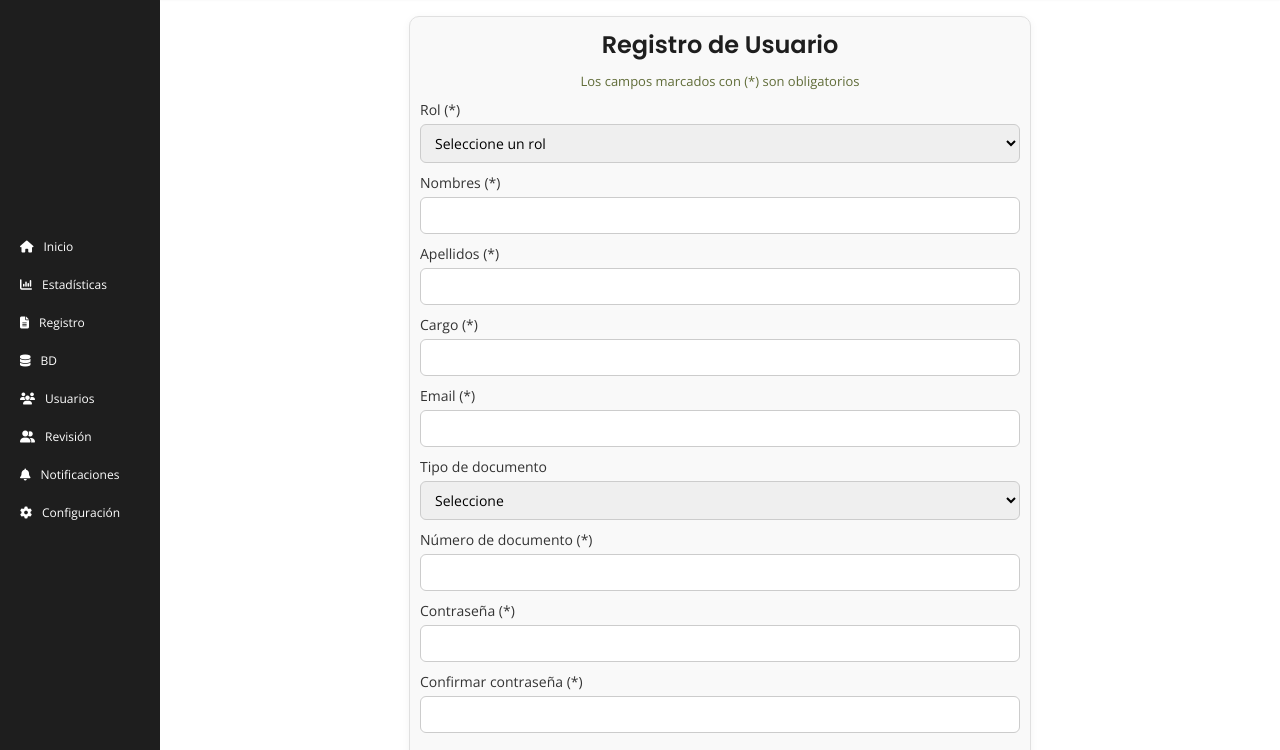
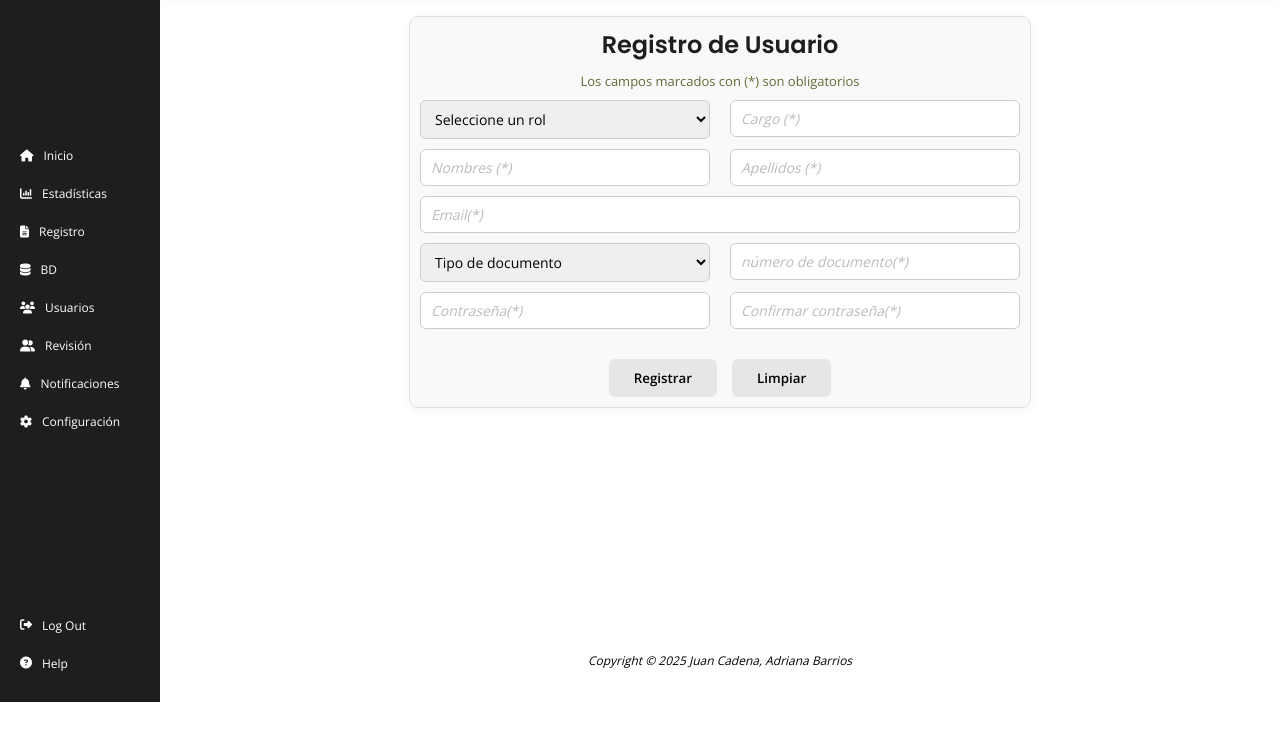
Before and after one commit to adbarrios87/ProyectoAdso, a plain HTML site: page src/sheets/new-user.html in a window 1280 px wide. Shown: the part 98-848 px from the top of the page. After the commit the page ends 800 px from the top, so only its background shows below. Drawn offline with nearby package versions, Linux system fonts and the light colour scheme.

Commit message:
se hacen cambios en pagina new user

```diff
--- a/src/css/new-user.css
+++ b/src/css/new-user.css
@@ -8,6 +8,47 @@
   border-radius: 10px;
   padding: 10px;
   box-shadow: 0 2px 8px rgba(0,0,0,0.05);
+}
+
+.visually-hidden {
+  position: absolute;
+  left: -9999px;
+  width: 1px;
+  height: 1px;
+  overflow: hidden;
+}
+
+input::placeholder,
+select::placeholder {
+  color: #bbb;
+  font-style: italic;
+}
+
+
+.user-form h4 {
+  color: rgba(0, 0, 0, 0.774);
+
+}
+
+
+.names,.document,.clas, .pass {
+  display: flex;
+  gap: 20px;
+}
+
+
+.names .form-group,
+.document .form-group,
+.clas .form-group,
+.pass .form-group {
+  flex: 1;
+}
+
+/* Asegura que los inputs y selects ocupen todo el ancho de su contenedor */
+.form-group input,
+.form-group select {
+  width: 100%;
+  box-sizing: border-box;
 }
 
 /* Título y nota */
--- a/src/sheets/new-user.html
+++ b/src/sheets/new-user.html
@@ -61,8 +61,11 @@
       <p class="form-note">Los campos marcados con (*) son obligatorios</p>
 
       <form class="user-form" action="#" method="post">
+
+        <div class="clas">
+
         <div class="form-group">
-          <label for="role">Rol (*)</label>
+          <label for="role"class="visually-hidden">Rol</label>
           <select id="role" name="role" required>
             <option value="">Seleccione un rol</option>
             <option value="admin">Administrador</option>
@@ -72,29 +75,37 @@
         </div>
 
         <div class="form-group">
-          <label for="first-name">Nombres (*)</label>
-          <input type="text" id="first-name" name="first-name" required />
+          <label for="position"class="visually-hidden">Cargo</label>
+          <input type="text" id="position" name="position"placeholder="Cargo (*)" required />
+        </div>
+
+        </div>
+
+        <div class="names">
+
+       <div class="form-group">
+          <label for="first-name"class="visually-hidden">Nombres</label>
+          <input type="text" id="first-name" name="first-name" placeholder="Nombres (*)" required />
         </div>
 
         <div class="form-group">
-          <label for="last-name">Apellidos (*)</label>
-          <input type="text" id="last-name" name="last-name" required />
+          <label for="last-name"class="visually-hidden">Apellidos</label>
+          <input type="text" id="last-name" name="last-name" placeholder="Apellidos (*)" required />
+        </div>
+
         </div>
 
         <div class="form-group">
-          <label for="position">Cargo (*)</label>
-          <input type="text" id="position" name="position" required />
+          <label for="email"class="visually-hidden">Email</label>
+          <input type="email" id="email" name="email" placeholder="Email(*)" required />
         </div>
 
-        <div class="form-group">
-          <label for="email">Email (*)</label>
-          <input type="email" id="email" name="email" required />
-        </div>
+        <div class="document">
 
         <div class="form-group">
-          <label for="document-type">Tipo de documento</label>
-          <select id="document-type" name="document-type">
-            <option value="">Seleccione</option>
+          <label for="document-type"class="visually-hidden">Tipo de documento</label>
+          <select id="document-type" name="document-type"required>
+            <option value="">Tipo de documento </option>
             <option value="ti">NIT</option>
             <option value="cc">C.C</option>
             <option value="ce">C.E</option>
@@ -103,18 +114,23 @@
         </div>
 
         <div class="form-group">
-          <label for="document-number">Número de documento (*)</label>
-          <input type="text" id="document-number" name="document-number" required />
+          <label for="document-number"class="visually-hidden">número de documento</label>
+          <input type="text" id="document-number" name="document-number" placeholder="número de documento(*)" required />
+        </div>
+
+        </div>
+        <div class="pass">
+
+        <div class="form-group">
+          <label for="password"class="visually-hidden">Contraseña</label>
+          <input type="password" id="password" name="password" placeholder="Contraseña(*)" required />
         </div>
 
         <div class="form-group">
-          <label for="password">Contraseña (*)</label>
-          <input type="password" id="password" name="password" required />
+          <label for="confirm-password"class="visually-hidden">Confirmar contraseña</label>
+          <input type="password" id="confirm-password" name="confirm-password" placeholder="Confirmar contraseña(*)" required />
         </div>
 
-        <div class="form-group">
-          <label for="confirm-password">Confirmar contraseña (*)</label>
-          <input type="password" id="confirm-password" name="confirm-password" required />
         </div>
 
         <div class="form-buttons">
```
